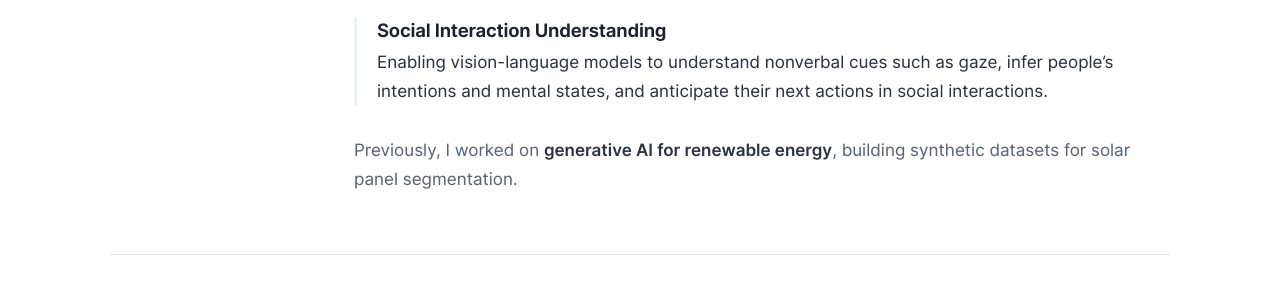
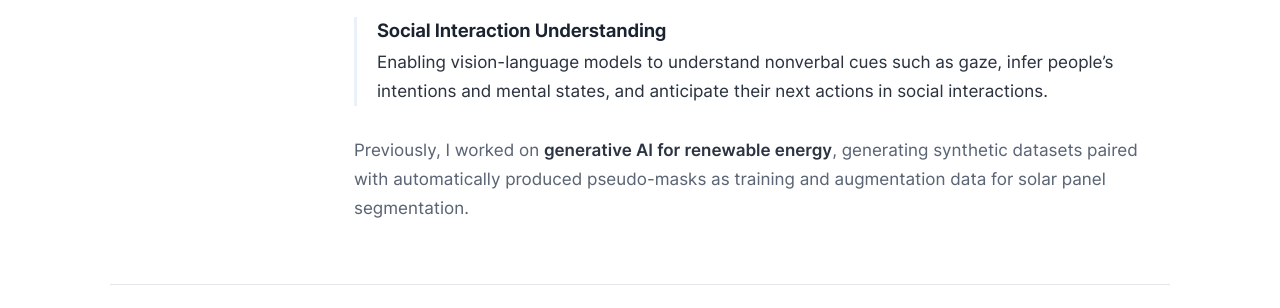
Before and after one commit to zylinh/zylinh.github.io, a plain HTML site: page index.html in a window 1280 px wide. Shown: the part 1080-1388 px from the top of the page. Drawn offline with Linux system fonts and the light colour scheme.

Commit message:
Refine earlier-work sentence in research interests
Co-Authored-By: Claude Opus 5.5 <noreply@anthropic.com>

```diff
--- a/index.html
+++ b/index.html
@@ -65,7 +65,7 @@
           <li><h3 class="interest-title">Vision-Language Navigation</h3><p>Building embodied agents that ground human demands into concrete destinations and executable flight plans for UAVs in city-scale environments.</p></li>
           <li><h3 class="interest-title">Social Interaction Understanding</h3><p>Enabling vision-language models to understand nonverbal cues such as gaze, infer people’s intentions and mental states, and anticipate their next actions in social interactions.</p></li>
         </ul>
-        <p class="research-earlier">Previously, I worked on <strong>generative AI for renewable energy</strong>, building synthetic datasets for solar panel segmentation.</p>
+        <p class="research-earlier">Previously, I worked on <strong>generative AI for renewable energy</strong>, generating synthetic datasets paired with automatically produced pseudo-masks as training and augmentation data for solar panel segmentation.</p>
       </div>
     </section>
 
```
